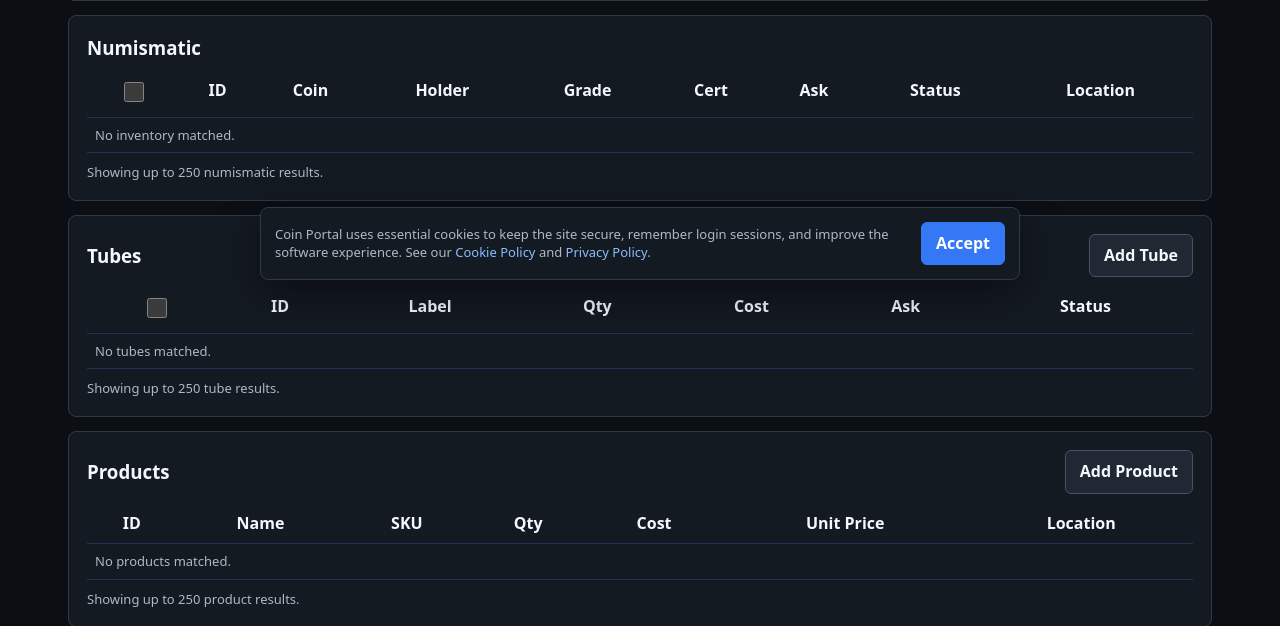
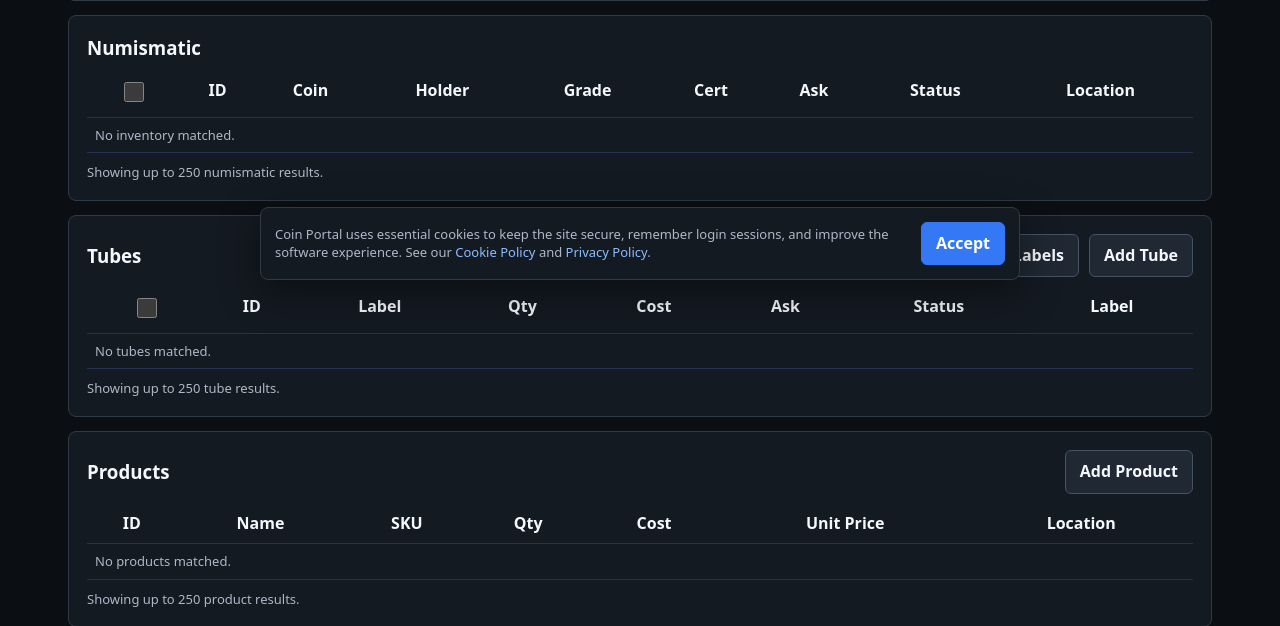
Before and after one commit to T22-1/coin-portal, a Django app: page /inventory/ in a window 1280 px wide. Shown: the part 504-1130 px from the top of the page. Run offline with Django 5.2, Linux system fonts and the light colour scheme; the visitor is signed in with stand-in values (Sample User, id 1); data that the repository does not hold is empty.

Commit message:
Add Tube print links and bulk labels

```diff
--- a/templates/inventory_master_list.html
+++ b/templates/inventory_master_list.html
@@ -115,7 +115,10 @@
 <div class="card">
   <div class="row" style="justify-content:space-between; align-items:center;">
     <h3 style="margin:0;">Tubes</h3>
-    <a class="btn2" href="/admin/portalapp/container/add/">Add Tube</a>
+    <div class="row">
+      <button class="btn2" form="inventory-bulk-form" type="submit" name="bulk_action" value="labels">Print Selected Labels</button>
+      <a class="btn2" href="/admin/portalapp/container/add/">Add Tube</a>
+    </div>
   </div>
   <table style="margin-top:10px;">
     <tr>
@@ -126,6 +129,7 @@
       <th>Cost</th>
       <th>Ask</th>
       <th>Status</th>
+      <th>Label</th>
     </tr>
     {% for row in tube_rows %}
     <tr>
@@ -136,10 +140,11 @@
       <td>{% if row.tube.cost_basis %}${{ row.tube.cost_basis }}{% endif %}</td>
       <td>{% if row.tube.listing_type == "AUCTION" %}<strong>Auction</strong>{% if row.tube.ask_price %}<div class="small">Start ${{ row.tube.ask_price }}</div>{% endif %}{% elif row.tube.ask_price %}${{ row.tube.ask_price }}{% endif %}</td>
       <td>{{ row.status }}</td>
+      <td><a class="small" href="/labels/tube/{{ row.tube.internal_id }}.pdf" target="_blank" rel="noopener">Print</a></td>
     </tr>
     {% empty %}
     <tr>
-      <td colspan="7" class="small">No tubes matched.</td>
+      <td colspan="8" class="small">No tubes matched.</td>
     </tr>
     {% endfor %}
   </table>
```
